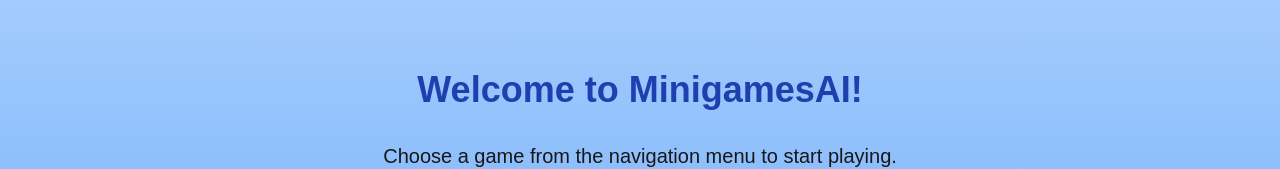
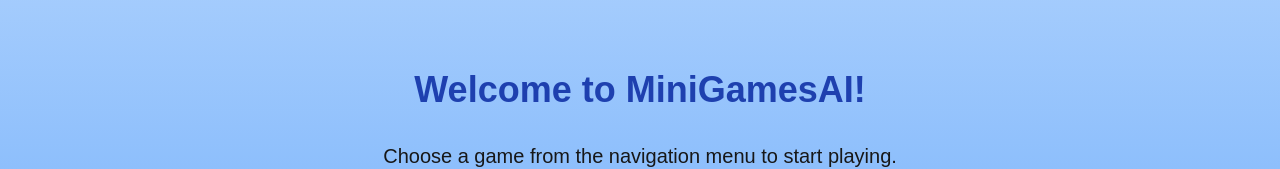
Before and after one commit to deifos/v0-test, a Next.js app: page / in a window 1280 px wide. Shown: the part 210-379 px from the top of the page. Built offline with nearby package versions, Linux system fonts and the light colour scheme.

Commit message:
Fixed typo

```diff
--- a/app/layout.tsx
+++ b/app/layout.tsx
@@ -16,8 +16,8 @@ const geistMono = localFont({
 });
 
 export const metadata: Metadata = {
-  title: "MiniGameAI",
-  description: "Small games created to keep your brain running",
+  title: "MinigamesAI",
+  description: "Small games created using AI to keep your brain running",
 };
 
 export default function RootLayout({
--- a/app/page.tsx
+++ b/app/page.tsx
@@ -14,7 +14,7 @@ export default function Home() {
       {pathname !== "/game1" && pathname !== "/game2" && (
         <div className="text-center">
           <h1 className="text-4xl font-bold mb-8 text-blue-800">
-            Welcome to MinigamesAI!
+            Welcome to MiniGamesAI!
           </h1>
           <p className="text-xl mb-8">
             Choose a game from the navigation menu to start playing.
```
